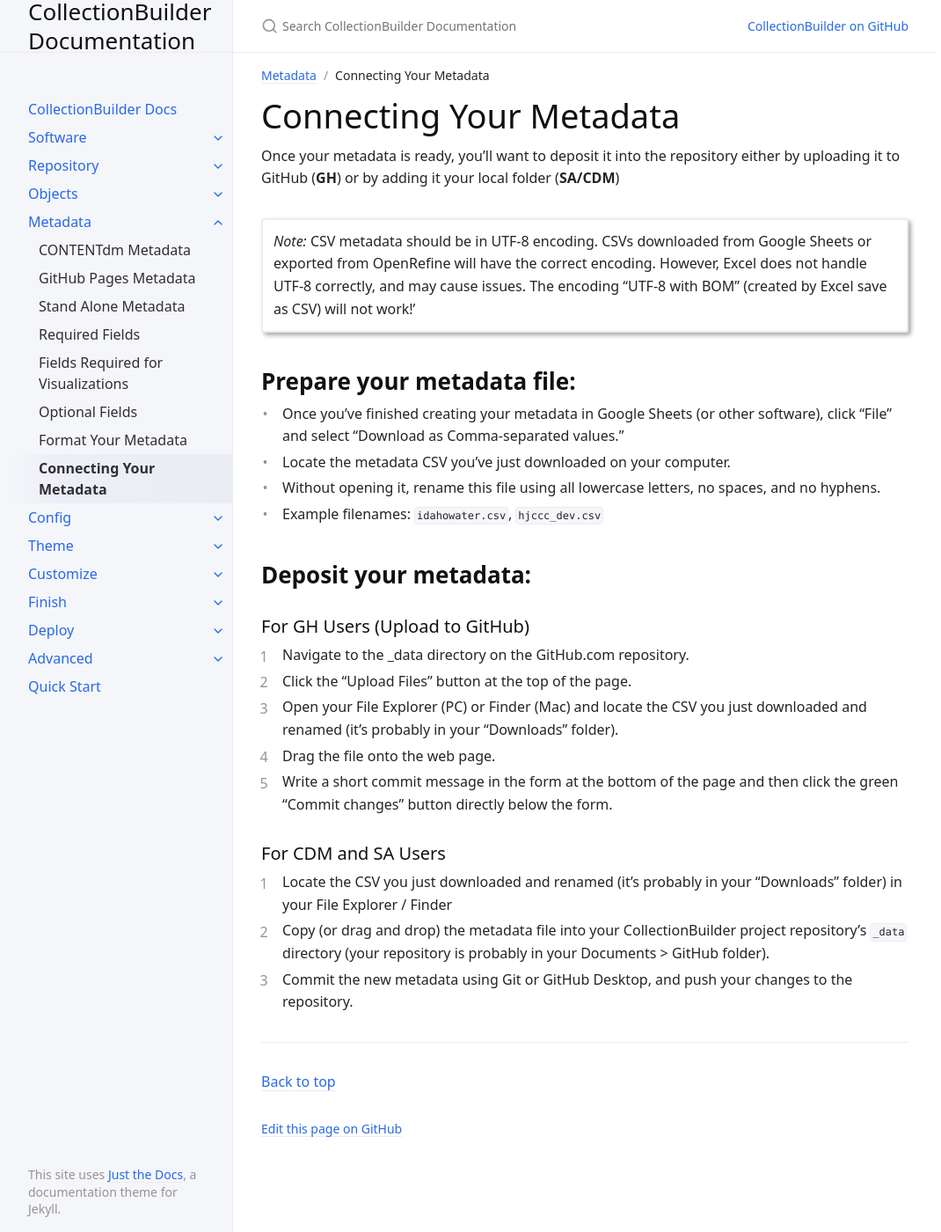
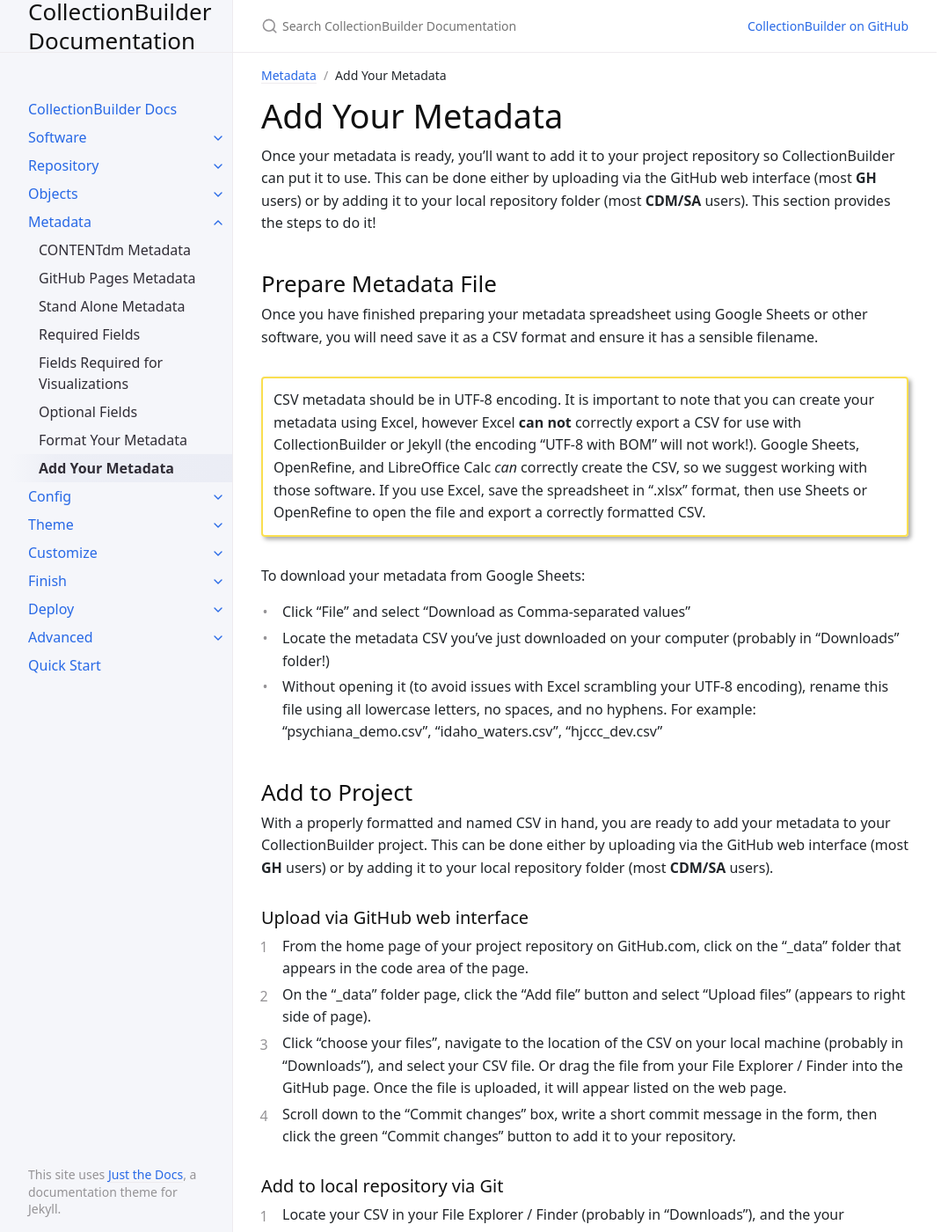
Before and after one commit to CollectionBuilder/cb-docs, a Jekyll site: the page built from docs/03_metadata/uploading.md, in a window 1280 px wide and 1400 px high. Shown: the whole window at 88% size, without its empty margins (107-1177 px from the left). Built offline with Jekyll 4.4.1, drawn with Linux system fonts in a browser that asks for light colours; some of the changed text lies outside the part shown.

Commit message:
update upload metadata section

```diff
--- a/docs/03_metadata/uploading.md
+++ b/docs/03_metadata/uploading.md
@@ -1,35 +1,45 @@
 ---
-title: Connecting Your Metadata
+title: Add Your Metadata
 parent: Metadata
 nav_order: 8
 ---
 
-# Connecting Your Metadata
+# Add Your Metadata
 
-Once your metadata is ready, you'll want to deposit it into the repository either by uploading it to GitHub (**GH**) or by adding it your local folder (**SA/CDM**)
+Once your metadata is ready, you'll want to add it to your project repository so CollectionBuilder can put it to use.
+This can be done either by uploading via the GitHub web interface (most **GH** users) or by adding it to your local repository folder (most **CDM/SA** users).
+This section provides the steps to do it!
 
-{:.alert}
-*Note:* CSV metadata should be in UTF-8 encoding. CSVs downloaded from Google Sheets or exported from OpenRefine will have the correct encoding. However, Excel does not handle UTF-8 correctly, and may cause issues. The encoding "UTF-8 with BOM" (created by Excel save as CSV) will not work!'
+## Prepare Metadata File
 
-## **Prepare your metadata file:**
+Once you have finished preparing your metadata spreadsheet using Google Sheets or other software, you will need save it as a CSV format and ensure it has a sensible filename.
 
-- Once you've finished creating your metadata in Google Sheets (or other software), click "File" and select "Download as Comma-separated values."
-- Locate the metadata CSV you've just downloaded on your computer.
-- Without opening it, rename this file using all lowercase letters, no spaces, and no hyphens.
-- Example filenames: `idahowater.csv`, `hjccc_dev.csv`
+{:.alert .alert-yellow}
+CSV metadata should be in UTF-8 encoding.
+It is important to note that you can create your metadata using Excel, however Excel **can not** correctly export a CSV for use with CollectionBuilder or Jekyll (the encoding "UTF-8 with BOM" will not work!).
+Google Sheets, OpenRefine, and LibreOffice Calc *can* correctly create the CSV, so we suggest working with those software.
+If you use Excel, save the spreadsheet in ".xlsx" format, then use Sheets or OpenRefine to open the file and export a correctly formatted CSV.
 
-## **Deposit your metadata:**
+To download your metadata from Google Sheets:
 
-### For GH Users (Upload to GitHub)
+- Click "File" and select "Download as Comma-separated values"
+- Locate the metadata CSV you've just downloaded on your computer (probably in "Downloads" folder!)
+- Without opening it (to avoid issues with Excel scrambling your UTF-8 encoding), rename this file using all lowercase letters, no spaces, and no hyphens. For example: "psychiana_demo.csv", "idaho_waters.csv", "hjccc_dev.csv"
 
-1. Navigate to the _data directory on the GitHub.com repository.
-2. Click the "Upload Files" button at the top of the page.
-3. Open your File Explorer (PC) or Finder (Mac) and locate the CSV you just downloaded and renamed (it's probably in your "Downloads" folder).
-4. Drag the file onto the web page.
-5. Write a short commit message in the form at the bottom of the page and then click the green "Commit changes" button directly below the form.
+## Add to Project
 
-### For CDM and SA Users
+With a properly formatted and named CSV in hand, you are ready to add your metadata to your CollectionBuilder project.
+This can be done either by uploading via the GitHub web interface (most **GH** users) or by adding it to your local repository folder (most **CDM/SA** users).
 
-1. Locate the CSV you just downloaded and renamed (it's probably in your "Downloads" folder) in your File Explorer / Finder
-2. Copy (or drag and drop) the metadata file into your CollectionBuilder project repository's `_data` directory (your repository is probably in your Documents > GitHub folder).
-3. Commit the new metadata using Git or GitHub Desktop, and push your changes to the repository.
+### Upload via GitHub web interface
+
+1. From the home page of your project repository on GitHub.com, click on the "_data" folder that appears in the code area of the page.
+2. On the "_data" folder page, click the "Add file" button and select "Upload files" (appears to right side of page).
+3. Click "choose your files", navigate to the location of the CSV on your local machine (probably in "Downloads"), and select your CSV file. Or drag the file from your File Explorer / Finder into the GitHub page. Once the file is uploaded, it will appear listed on the web page.
+4. Scroll down to the "Commit changes" box, write a short commit message in the form, then click the green "Commit changes" button to add it to your repository.
+
+### Add to local repository via Git
+
+1. Locate your CSV in your File Explorer / Finder (probably in "Downloads"), and the your CollectionBuilder project repository folder (probably in "Documents" > "GitHub" folder).
+2. Copy (or drag and drop) the CSV file into your CollectionBuilder project's "_data" folder.
+3. Once the CSV is added, Git will notice that something has changes. Use Git on commandline, GitHub Desktop, or your editor's Git integration to add, commit, and push your changes to the repository.
```
